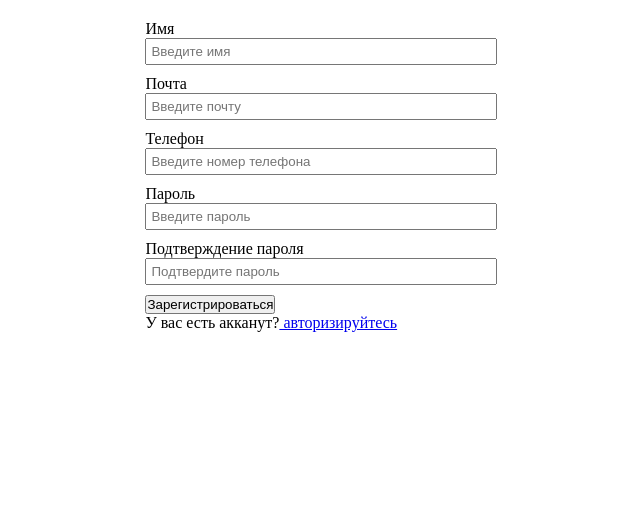
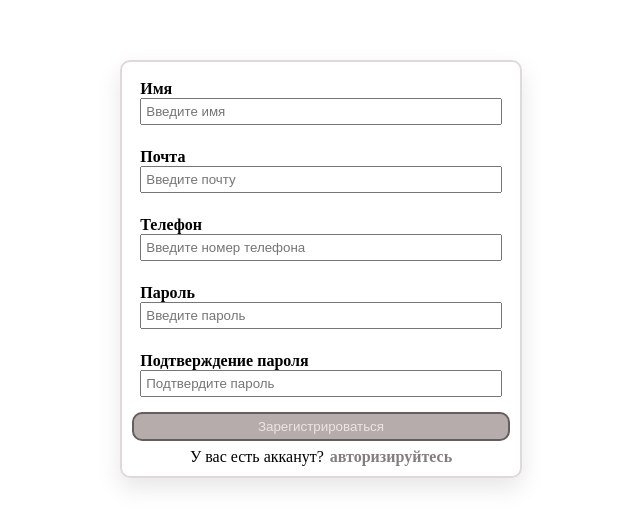
Before and after one commit to kirillzukov134-cloud/InternetShop, a PHP site: page /auth/register.php in a window 1280 px wide. Shown: the top 527 px of the page, without its empty margins (319-959 px from the left). Run offline with PHP 8.4, Linux system fonts and the light colour scheme.

Commit message:
Добавил минимальные стили

```diff
--- a/assets/css/main.css
+++ b/assets/css/main.css
@@ -17,6 +17,16 @@ body.form {
     align-items: center;
 }
 
+form.form-filling{
+    border: 1px solid #b8b8b8;
+    border-radius: 15px;
+}
+
+label.field-names{
+    padding: 2px;
+    margin: 6px;
+    font-weight: bold;
+}
 
 label {
     display: block;
@@ -50,6 +60,13 @@ p.msg-success {
     margin: 3px;
     text-align: center;
     font-weight: bold;
+}
+
+p.msg-question{
+    display: flex;
+    justify-content: center;
+    text-align: center;
+    gap: 6px;
 }
 
 /*
@@ -115,6 +132,7 @@ form.form-filling{
     flex-direction: column;
     margin: 40px auto 0 auto;
     border: 2px solid #dfd9d9;
+    box-shadow: 0 10px 25px rgba(0, 0, 0, 0.1);
     height: max-content;
     border-radius: 10px;
     padding: 10px;
@@ -144,8 +162,31 @@ a.btn-add{
     transition: background 0.3s ease, color 0.3s ease, border-color 0.3s ease;
 }
 
-button.btn-search    {
+button.btn-transition{
+    background-color: #b7acac;
+    color: #ede4e4;
+    border: 2px solid #665e5e;
+    border-radius: 10px;
+    padding: 5px 0;
+    cursor: pointer;
+    transition: background 0.3 ease, color 0.3 ease, border-color 0.3s ease;;
+}
+
+
+button.btn-transition:hover{
+    background-color: #847c7c;
+    color: #d1c8c8;
+    border: 2px solid #aca3a3;
+}
+
+button.btn-search{
     color: #2a2a2a;
+}
+
+a.link-pagination{
+    text-decoration: none;
+    color: #857d7d;
+    font-weight: bold;
 }
 
 a.btn-add:hover{
--- a/auth/register.php
+++ b/auth/register.php
@@ -12,9 +12,9 @@ session_start();
 </head>
 
 <body class="form">
-    <form action="signup.php" method="post">
-        <label> Имя
-            <input type="text" name="name" placeholder="Введите имя">
+    <form class="form-filling" action="signup.php" method="post">
+        <label class="field-names"> Имя
+            <input  type="text" name="name" placeholder="Введите имя">
         </label>
         <!-- <label> Логин
             <input
@@ -22,28 +22,28 @@ session_start();
             name="login"
             placeholder="Введите логин">
         </label> -->
-        <label> Почта
+        <label class="field-names"> Почта
             <input type="email" name="email" placeholder="Введите почту">
         </label>
-        <label> Телефон
+        <label class="field-names"> Телефон
             <input type="phone" name="phone" placeholder="Введите номер телефона">
         </label>
-        <label> Пароль
+        <label class="field-names"> Пароль
             <input type="password" name="password" placeholder="Введите пароль">
         </label>
-        <label> Подтверждение пароля
+        <label class="field-names"> Подтверждение пароля
             <input type="password" name="password_confirm" placeholder="Подтвердите пароль">
         </label>
-        <button type="submit">
+        <button class="btn-transition" type="submit">
             Зарегистрироваться
         </button>
         <?php
-        if (!empty($_SESSION['msg-error']))
-            echo '<p class="msg-error">' . $_SESSION['msg-error'] . '</p>';
-        unset($_SESSION['msg-error']);
+            if (!empty($_SESSION['msg-error']))
+                echo '<p class="msg-error">' . $_SESSION['msg-error'] . '</p>';
+            unset($_SESSION['msg-error']);
         ?>
-        <p>
-            У вас есть акканут?<a href="../auth/auth.php"> авторизируйтесь</a>
+        <p  class="msg-question">
+            У вас есть акканут?<a href="../auth/auth.php" class="link-pagination"> авторизируйтесь</a>
         </p>
     </form>
 </body>
```
Also changed, not shown: auth/auth.php (+5 -5 lines).
